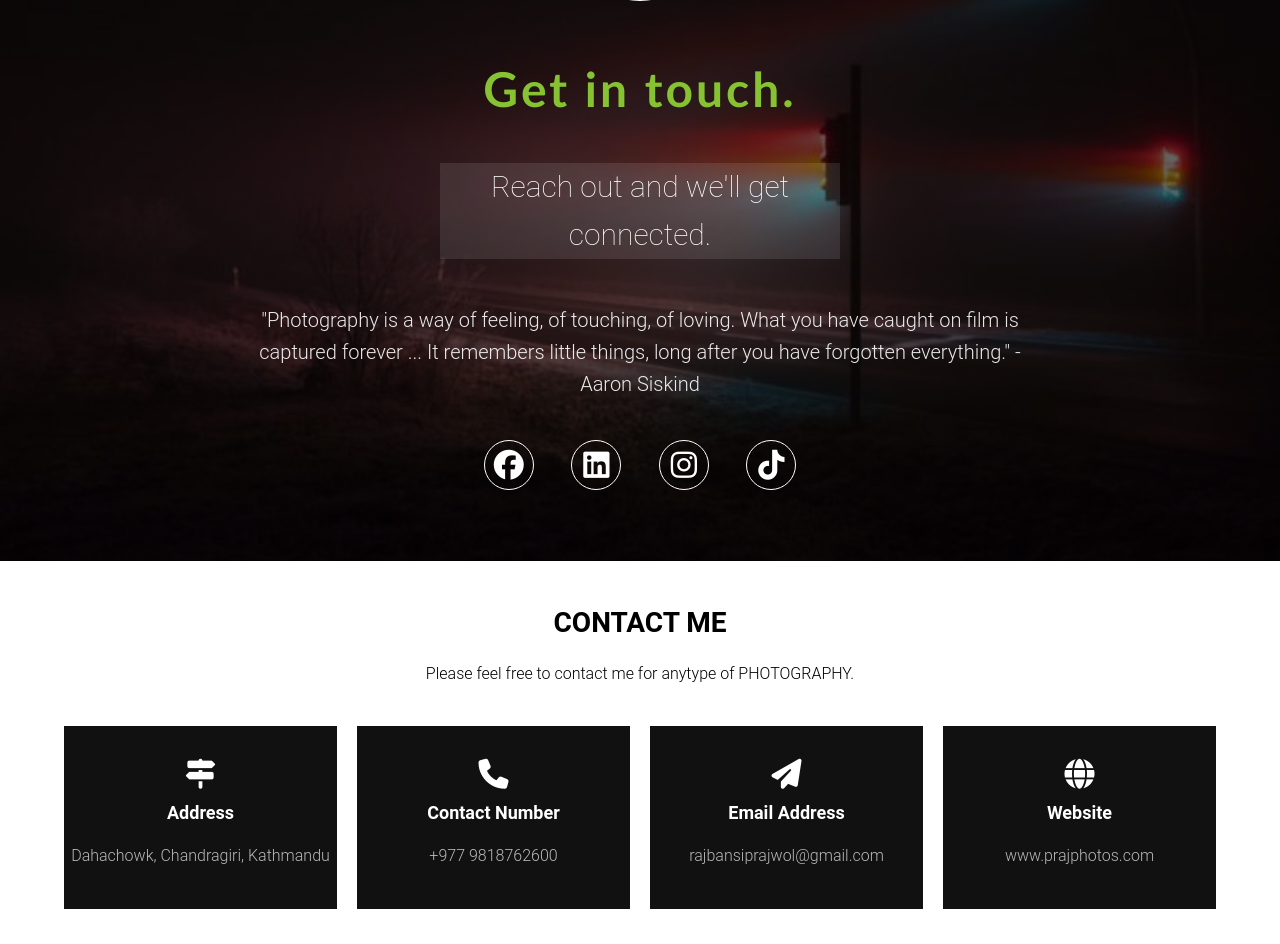
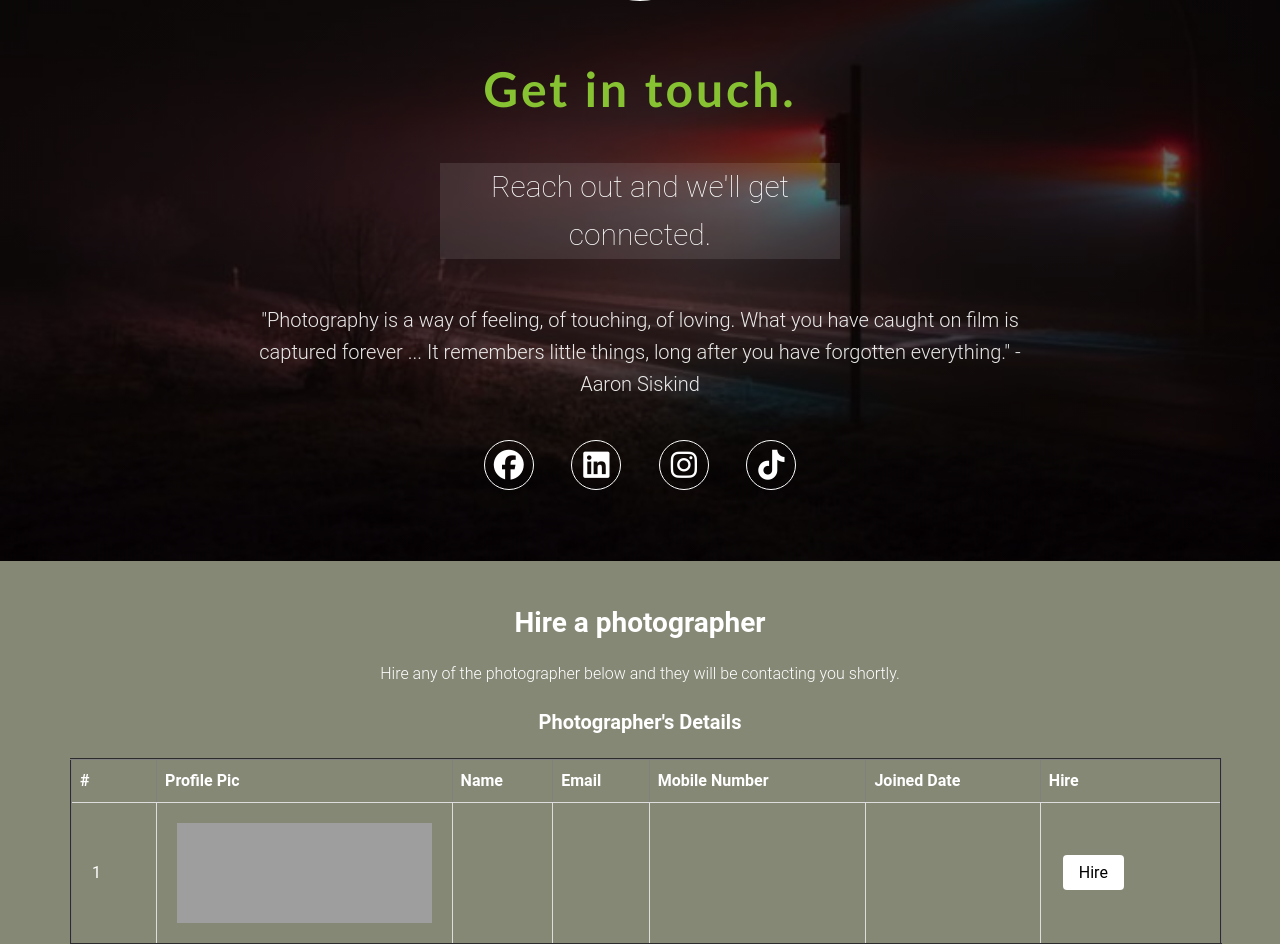
Before and after one commit to Praj13/Project-I, a PHP site: page /contact.php in a window 1280 px wide; the page is wider, and only the part inside the window is pictured. Shown: the part 239-1183 px from the top of that part. Run offline with PHP 8.4, Linux system fonts and the light colour scheme; tables that the repository leaves empty or names only in its code hold one stand-in row (values such as "Sample post"); data that the repository does not hold is empty; some libraries are stand-ins or nearby versions; grey boxes are pictures that could not be loaded.

Commit message:
more work done

```diff
--- a/admin_dashboard.php
+++ b/admin_dashboard.php
@@ -33,7 +33,7 @@ td {
 
 /* Style for table row */
 tr:hover {
-  background-color: black;
+  background-color: #76663f;
 }
 
 /* Style for main div */
--- a/contact.php
+++ b/contact.php
@@ -75,59 +75,156 @@ remembers little things, long after you have forgotten everything." -Aaron Siski
     <section class = "section-five">
         <div class = "container">
             <div class = "contact-top">
-                <h3>CONTACT ME</h3>
-                <p>Please feel free to contact me for anytype of PHOTOGRAPHY.</p>
-            </div>
-
-            <div class = "contact-middle">
-                <div>
-                    <span class = "contact-icon">
-                        <i class = "fas fa-map-signs"></i>
-                    </span>
-                    <span>Address</span>
-                    <p>Dahachowk, Chandragiri, Kathmandu</p>
-                </div>
-
-                <div>
-                    <span class = "contact-icon">
-                        <i class = "fas fa-phone"></i>
-                    </span>
-                    <span>Contact Number</span>
-                    <p>+977 9818762600</p>
-                </div>
-
-                <div>
-                    <span class = "contact-icon">
-                        <i class = "fas fa-paper-plane"></i>
-                    </span>
-                    <span>Email Address</span>
-                    <p>rajbansiprajwol@gmail.com</p>
-                </div>
-
-                <div>
-                    <span class = "contact-icon">
-                        <i class = "fas fa-globe"></i>
-                    </span>
-                    <span>Website</span>
-                    <p>www.prajphotos.com</p>
-                </div>
-            </div>
-
-            <div class = "contact-bottom">
-                <form class = "form" action="submit.php" method="POST">
-                    <input type = "text" placeholder="Your Name" name="name">
-                    <input type = "email" placeholder="Your Email" name="email">
-                    <input type = "text" placeholder="Purpose" name="purpose">
-                    <textarea rows = "9" placeholder="Message" name="message"></textarea>
-                    <input type = "submit" class = "btn" value = "Send Message">
-                </form>
-
-                <!-- Map -->
-                <div>
-                    <iframe src="https://www.google.com/maps/embed?pb=!1m18!1m12!1m3!1d28258.01057507044!2d85.20930621653083!3d27.709525575569064!2m3!1f0!2f0!3f0!3m2!1i1024!2i768!4f13.1!3m3!1m2!1s0x39eb23acb8cfbe3d%3A0xc9c8560e7e75d4f3!2sDahachok!5e0!3m2!1sen!2snp!4v1686321196309!5m2!1sen!2snp" width="600" height="450" style="border:0;" allowfullscreen="" loading="lazy" referrerpolicy="no-referrer-when-downgrade"></iframe>
-                </div>
+                <h3>Hire a photographer</h3>
+                <p>Hire any of the photographer below and they will be contacting you shortly. </p>
             </div>
         </div>
+        <link href="https://fonts.googleapis.com/icon?family=Material+Icons" rel="stylesheet">
+<style>
+   body{
+    /* width: 100%; */
+            height: 400px;
+            background-color:#848875;
+            /* background-image: url('images/background8.jpg');  */
+            color:white;
+
+  }
+    /* Font import */
+@import url('https://fonts.googleapis.com/icon?family=Material+Icons');
+button{
+    background-color: white;
+  color: black;
+  border: none;
+  padding: 8px 16px;
+  text-align: center;
+  text-decoration: none;
+  display: inline-block;
+  font-size: 16px;
+  margin: 4px 2px;
+  cursor: pointer;
+  border-radius: 4px;
+}
+button:hover{
+    background-color:lightgreen;
+}
+
+
+/* Style for the table */
+table {
+  width: 90%;
+  border-collapse: collapse;
+  margin-left: 70px;
+
+}
+
+/* Style for table header */
+th {
+  /* background-color: #f2f2f2; */
+  text-align: left;
+  padding: 8px;
+}
+
+/* Style for table data */
+td {
+  border: 1px solid #ddd;
+  padding: 20px;
+}
+
+/* Style for table row */
+tr:hover {
+  background-color: #76663f;
+}
+
+/* Style for main div */
+.main {
+  text-align: center;
+  margin-bottom: 20px;
+}
+
+/* Style for photographer details paragraph */
+.main p {
+  font-weight: bold;
+  font-size: 20px;
+}
+
+/* Style for material icons */
+.material-icons {
+  font-size: 18px;
+  cursor: pointer;
+  color: #007bff; /* You can change the color */
+}
+
+/* Style for small screens */
+@media screen and (max-width: 600px) {
+  table {
+    border: 0;
+  }
+
+  /* Hide table headers */
+  th {
+    display: none;
+  }
+
+  /* Hide table row numbering */
+  td:first-child {
+    display: none;
+  }
+
+  /* Adjust padding for table data */
+  td {
+    padding: 4px;
+  }
+}
+
+</style>
+<table class="table table-striped table-hover" border="2px">
+    <div class="main">
+        <p>Photographer's Details</p>
+    </div>
+
+                <thead>
+                    <tr>
+                        <th>#</th>
+                        <th>Profile Pic</th>
+                        <th>Name</th>
+                        <th>Email</th>
+                        <th>Mobile Number</th>
+                        <th>Joined Date</th>
+                        <th>Hire</th>
+                    </tr>
+                </thead>
+                <tbody>
+                     <?php
+                    include "dbconnection.php";
+$ret=mysqli_query($con,"select * from tblusers");
+$cnt=1;
+$row=mysqli_num_rows($ret);
+if($row>0){
+while ($row=mysqli_fetch_array($ret)) {
+
+?>
+<!--Fetch the Records -->
+<tr>
+<td><?php echo $cnt;?></td>
+<td><img src="profilepics/<?php  echo $row['ProfilePic'];?>" width="100" height="100"></td>
+<td><?php  echo $row['FirstName'];?> <?php  echo $row['LastName'];?></td>
+<td><?php  echo $row['Email'];?></td>
+ <td><?php  echo $row['MobileNumber'];?></td>
+<td> <?php  echo $row['CreationDate'];?></td>
+<td>
+<a href="hire.php" onclick="return confirm('Hire this Photographer?');"><button>Hire</button></a>
+</td>
+</tr>
+<?php
+$cnt=$cnt+1;
+} } else {?>
+<tr>
+<th style="text-align:center; color:red;" colspan="6">No Record Found</th>
+</tr>
+<?php } ?>
+
+</tbody>
+</table>
     </section>
     <!-- end of main  -->
 
```
Also changed, not shown: gallery.php (+49 -0 lines), hire.php (added, +88 -0 lines), open_photos.php (added, +158 -0 lines), submit.php (added, +38 -0 lines), profilepics/d41d8cd98f00b204e9800998ecf8427e1708436607.png (deleted), profilepics/d41d8cd98f00b204e9800998ecf8427e1708745330.png (deleted), profilepics/d41d8cd98f00b204e9800998ecf8427e1709288594.png (added), profilepics/d41d8cd98f00b204e9800998ecf8427e1709289422.png (added).
